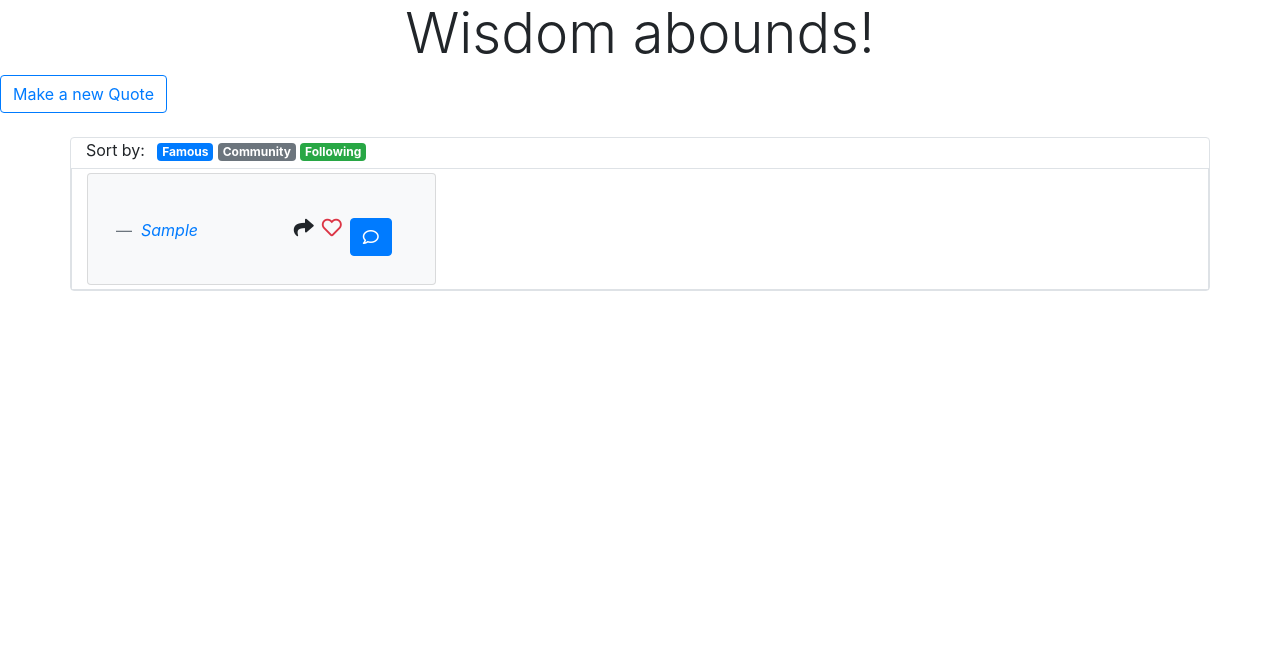
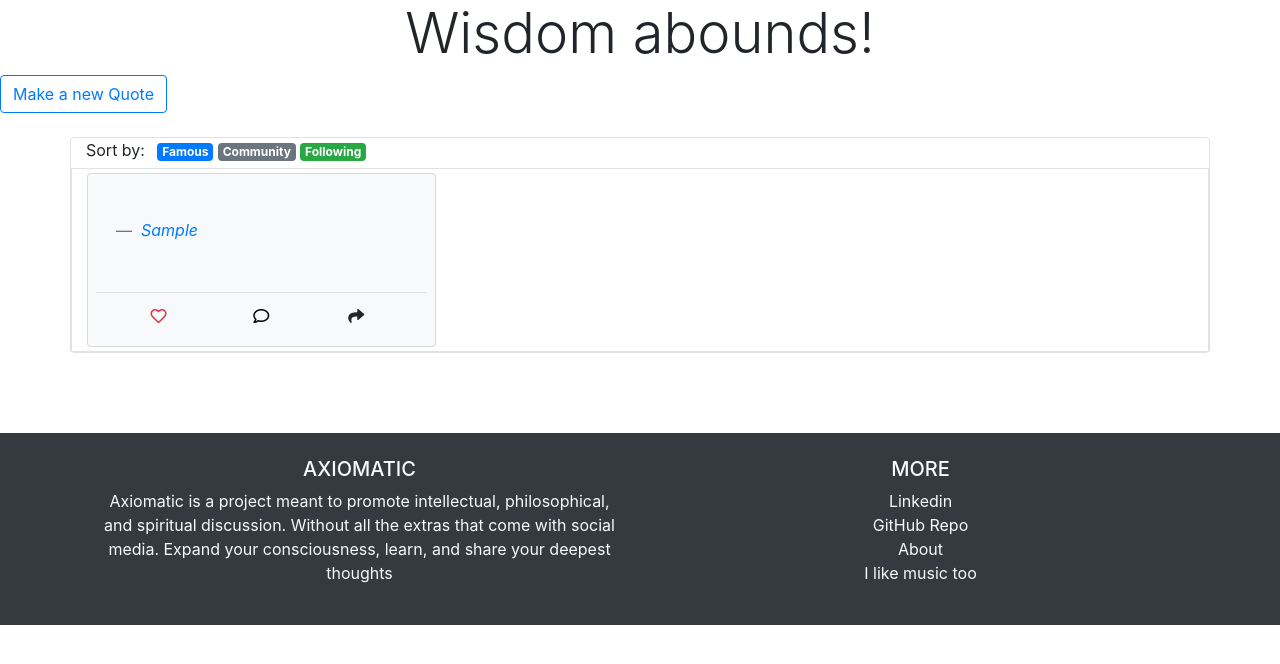
Before and after one commit to john-tettis/axiomatic, a Flask app: page /quotes in a window 1280 px wide. Shown: the part 56-720 px from the top of the page. Run offline with Flask 2, Linux system fonts and the light colour scheme; tables that the repository leaves empty hold one stand-in row (values such as "Sample post"); a database or web service that is not in the repository returns one stand-in record (values such as "Sample title"); data that the repository does not hold is empty; some libraries are stand-ins or nearby versions.

Commit message:
styles added

```diff
--- a/app.py
+++ b/app.py
@@ -183,6 +183,10 @@ def unfollow():
 @app.route('/quotes')
 def display_quotes():
     filt= request.args.get('f','famous')
+    if filt == 'following':
+        if not g.poet:
+            flash('You are not logged in!')
+            return redirect('/quotes')
     quotes = retrieve_quotes(filt)
     return render_template('/quotes/quotes.html', quotes = quotes)
 
--- a/models.py
+++ b/models.py
@@ -105,7 +105,7 @@ class Quote(db.Model):
                 quote = Quote(content=content,author=author)
                 db.session.add(quote)
                 db.session.commit()
-            except IntegrityError:
+            except:
                 quote = cls.query.filter_by(content=content).first()
             return quote
 
--- a/static/css/style.css
+++ b/static/css/style.css
@@ -0,0 +1,80 @@
+@import url('https://fonts.googleapis.com/css2?family=Marck+Script&display=swap');
+
+.astext {
+    background:none;
+    color:black;
+    border:none;
+    margin:0;
+    padding:0;
+    cursor: pointer;
+    margin-bottom:10px;
+}
+.astext:focus {
+    outline: none;
+    box-shadow: none;
+  }
+i{
+    margin-top:5px;
+    cursor:pointer;
+}
+
+.quote-footer{
+    height:30px;
+}
+
+hr.quote{
+    margin-bottom:10px;
+    margin-top:30px;
+}
+
+/* .hero{
+    background:url('https://images.unsplash.com/photo-1492269682833-cd80f8a20b08?ixid=MXwxMjA3fDB8MHxzZWFyY2h8MTV8fHplbnxlbnwwfHwwfA%3D%3D&ixlib=rb-1.2.1&w=1000&q=80');
+    background-repeat:no-repeat;
+
+} */
+
+.imgbox {
+    display: grid;
+    height: 100%;
+}
+.center-fit {
+    width: 100vw;
+}
+
+.img-holder{
+    position: relative;
+    text-align: center;
+    height:70vh;
+    overflow-y:hidden;
+    overflow-x:hidden;
+}
+.centered {
+    position: absolute;
+    top: 50%;
+    left: 50%;
+    transform: translate(-50%, -50%);
+}
+
+.qod{
+    height:80vh;
+}
+.qod blockquote p{
+    font-family: 'Marck Script', cursive;
+    font-size:3em;
+}
+#push{
+    height:80px;
+}
+@media screen and (max-width: 540px){
+    #push{
+        height:150px
+    }
+    .qod blockquote p{
+        font-size:1em;
+    }
+
+}
+.comments{
+    height:20rem;
+    overflow-y:scroll;
+}
--- a/static/js/app.js
+++ b/static/js/app.js
@@ -1,6 +1,7 @@
 
 $('.fa-heart').on('click', function(e){
-    let temp = $(e.target).parent().parent().parent().parent().parent()
+    let temp = $(e.target).parent().parent().parent()
+    console.log(temp)
     let content = temp.find('.quote-content').first().text()
     let author = temp.find('.author').text()
     likeQuote(content, author, $(e.target))
--- a/templates/about.html
+++ b/templates/about.html
@@ -1,5 +1,6 @@
 {% extends 'base.html'%}
 {% set active_page = "about"%}
+{% block title %}About{% endblock %}
 {% block content %}
 <div class="container-fluid">
     <div class="container d=flex justify-content-center bg-light">
@@ -9,7 +10,7 @@
             Axiomatic is a project developed by me, <a href="https://www.linkedin.com/in/john-tettis/">John Tettis</a>. At the time of this project, I am studying at Springboard as a software engineer. Axiomatic is the first of three Capstone projects to be completed in my time at Springboard.
         </p>
         <a href="">Github Repo</a>
-        <p><a href="">Zen Quotes API</a>(Credit for all the quotes)</p>
+        <p><a href="https://zenquotes.io/">Zen Quotes API</a>(Credit for all the quotes)</p>
     </div>
 </div>
 {%endblock%}
--- a/templates/base.html
+++ b/templates/base.html
@@ -81,6 +81,45 @@
 {% endwith %}
 {%block content%}
 {%endblock %}
+<div id="push"></div>
+
+<footer class="bg-dark text-center text-lg-start">
+
+  <div class="container p-4">
+
+    <div class="row">
+
+      <div class="col-lg-6 col-md-12 mb-4 mb-md-0">
+        <h5 class=" text-light text-uppercase">Axiomatic</h5>
+
+        <p class="text-light">
+          Axiomatic is a project meant to promote intellectual, philosophical, and spiritual discussion. Without all the extras that come with social media. Expand your consciousness, learn, and share your deepest thoughts
+        </p>
+      </div>
+      <div class="col-lg-6 col-md-12 mb-4 mb-md-0">
+        <h5 class="text-uppercase text-light">More</h5>
+
+        <ul class="list-unstyled mb-0">
+          <li>
+            <a href="#!" class="text-light">Linkedin</a>
+          </li>
+          <li>
+            <a href="#!" class="text-light">GitHub Repo</a>
+          </li>
+          <li>
+            <a href="/about" class="text-light">About</a>
+          </li>
+          <li>
+            <a href="#!" class="text-light">I like music too</a>
+          </li>
+        </ul>
+      </div>
+
+    </div>
+
+  </div>
+</footer>
+
 <script src="https://cdnjs.cloudflare.com/ajax/libs/axios/0.21.1/axios.min.js"
  integrity="sha512-bZS47S7sPOxkjU/4Bt0zrhEtWx0y0CRkhEp8IckzK+ltifIIE9EMIMTuT/mEzoIMewUINruDBIR/jJnbguonqQ==" crossorigin="anonymous"></script>
 <script src="https://code.jquery.com/jquery-3.2.1.slim.min.js" integrity="sha384-KJ3o2DKtIkvYIK3UENzmM7KCkRr/rE9/Qpg6aAZGJwFDMVNA/GpGFF93hXpG5KkN" crossorigin="anonymous"></script>
--- a/templates/home_anon.html
+++ b/templates/home_anon.html
@@ -1,5 +1,6 @@
 {% extends 'base.html'%}
 {% set active_page = "home"%}
+{% block title %}Axiomatic{% endblock %}
 {% block content %}
 <div class="px-4 pt-5 my-5 text-center border-bottom">
     <h1 class="display-4 fw-bold">Axiomatic</h1>
--- a/templates/quotes/info.html
+++ b/templates/quotes/info.html
@@ -1,4 +1,5 @@
 {% extends 'base.html'%}
+{% block title %}Quote info{% endblock %}
 {%set active_page='quotes'%}
 
 {% block content %}
--- a/templates/quotes/new.html
+++ b/templates/quotes/new.html
@@ -1,5 +1,6 @@
 {% extends 'base.html'%}
 {%set active_page='quotes'%}
+{% block title %}Create a new Quote{% endblock %}
 
 {% block content %}
 <div class="container border rounded bg-light p-3 mt-3">
--- a/templates/quotes/quote.html
+++ b/templates/quotes/quote.html
@@ -4,29 +4,30 @@
     <div class="card-body">
         <blockquote class="blockquote mb-0">
             <p class='quote-content'>{{quote.content}}</p>
+            <footer class="blockquote-footer">
+                <cite title="Source Title"><a target='_blank' href="https://www.google.com/search?q={{quote.author}}" class='author'>{{quote.author}}</a></cite>
+            </footer>
+        </blockquote>
 
-                <div class="row">
-                    <div class="col-9">
-                        <footer class="blockquote-footer">
-                            <cite title="Source Title"><a href="https://www.google.com/search?q={{quote.author}}" class='author'>{{quote.author}}</a></cite>
-                        </footer>
     </div>
-                    <div class="col-3">
-                        <div class="container-fluid d-flex justify-content-end">
+    <hr class="quote">
+    <div class="container-fluid d-flex justify-content-around">
+        {% if quote in g.poet.likes%}
+        <i class="fas fa-heart text-danger mr-2"></i>
+        {% else %}
+        <i class="far fa-heart text-danger mr-2"></i>
+        {% endif %}
+        <button type="button" class="astext" data-bs-toggle="modal" data-bs-target="#modal{{quote.id}}">
+            <i class="far fa-comment"></i>
+        </button>
         {% if quote in g.poet.shares%}
         <i class="mr-2 fas fa-minus-circle"></i>
         {% else %}
         <i class="mr-2 fas fa-share"></i>
         {% endif %}
-                            {% if quote in g.poet.likes%}
-                            <i class="fas fa-heart text-danger mr-2"></i>
-                            {% else %}
-                            <i class="far fa-heart text-danger mr-2"></i>
-                            {% endif %}
+
          <!-- Button trigger modal -->
-                            <button type="button" class="btn btn-primary" data-bs-toggle="modal" data-bs-target="#modal{{quote.id}}">
-                                <i class="far fa-comment"></i>
-                            </button>
+
 
         <!-- Modal -->
         <div class="modal  fade" id="modal{{quote.id}}" tabindex="-1" aria-labelledby="exampleModalLabel" aria-hidden="true">
@@ -34,7 +35,7 @@
             <div class="modal-content">
                 <div class="modal-header">
                 <h5 class="modal-title" id="exampleModalLabel">{{quote.author}}'s quote</h5>
-                                    <button type="button" class="btn-close" data-bs-dismiss="modal" aria-label="Close">x</button>
+                <button type="button" class="btn-close astext" data-bs-dismiss="modal" aria-label="Close"><i class="far fa-window-close fa-lg text-danger"></i></button>
                 </div>
                 <div class="modal-body">
 
@@ -43,7 +44,7 @@
                 </div>
                 <hr>
                 <p class="lead">Comments:</p>
-                                        <div class="container-fluid ">
+                    <div class="container-fluid comments">
                         {%for comment in quote.comments%}
                         <div class="container border rounded bg-light">
                             <blockquote class="blockquote">
@@ -73,12 +74,6 @@
         </div>
 
     </div>
-                    </div>
-                </div>
-
-        </blockquote>
-
-    </div>
 
 </div>
 {% else%}
@@ -86,34 +81,34 @@
     <div class="card-body">
         <blockquote class="blockquote mb-0">
             <p>{{quote.content}}</p>
-
-            <div class="row">
-                <div class="col-9">
             <footer class="blockquote-footer">
                 <cite title="Source Title"><a href="/poets/{{quote.poet_id}}" class='author'>{{quote.poet.username}}</a></cite>
             </footer>
+        </blockquote>
     </div>
-                <div class="col-3">
-                    <div class="container-fluid d-flex justify-content-end">
+    <hr class='quote'>
+    <div class="container-fluid d-flex justify-content-around quote-footer">
         {% if not quote in g.poet.quotes%}
+            {% if quote in g.poet.likes%}
+            <i class="fas fa-heart text-danger"></i>
+            {% else %}
+            <i class="far fa-heart text-danger"></i>
+            {% endif %}
+            <button type="button" class="astext" data-bs-toggle="modal" data-bs-target="#modal{{quote.id}}">
+                <i class="far fa-comment"></i>
+            </button>
             {% if quote in g.poet.shares%}
             <i class="mr-2 fas fa-minus-circle"></i>
             {% else %}
             <i class="mr-2 fas fa-share"></i>
             {% endif %}
-                            {% if quote in g.poet.likes%}
-                            <i class="fas fa-heart text-danger"></i>
-                            {% else %}
-                            <i class="far fa-heart text-danger"></i>
-                            {% endif %}
+
         {% else %}
         <i class="far fa-minus-square text-danger"></i>
         {% endif %}
 
         <!-- Button trigger modal -->
-                        <button type="button" class="btn btn-primary" data-bs-toggle="modal" data-bs-target="#modal{{quote.id}}">
-                            <i class="far fa-comment"></i>
-                        </button>
+
 
         <!-- Modal -->
         <div class="modal  fade" id="modal{{quote.id}}" tabindex="-1" aria-labelledby="exampleModalLabel" aria-hidden="true">
@@ -121,7 +116,7 @@
             <div class="modal-content">
                 <div class="modal-header">
                 <h5 class="modal-title" id="exampleModalLabel">{{quote.poet.username}}'s quote</h5>
-                                <button type="button" class="btn-close" data-bs-dismiss="modal" aria-label="Close">x</button>
+                <button type="button" class="btn-close astext" data-bs-dismiss="modal" aria-label="Close"><i class="far fa-window-close fa-lg text-danger"></i></button>
                 </div>
                 <div class="modal-body">
 
@@ -130,7 +125,7 @@
                 </div>
                 <hr>
                 <p class="lead">Comments:</p>
-                                    <div class="container-fluid ">
+                    <div class="container-fluid comments">
                         {%for comment in quote.comments%}
                         <div class="container border rounded bg-light">
                             <blockquote class="blockquote">
@@ -159,11 +154,6 @@
             </div>
         </div>
     </div>
-                </div>
-            </div>
-        </blockquote>
-
-    </div>
 
 </div>
 {% endif %}
--- a/templates/quotes/quotes.html
+++ b/templates/quotes/quotes.html
@@ -1,5 +1,6 @@
 {% extends 'base.html'%}
 {%set active_page='quotes'%}
+{% block title %}Axiomatic{% endblock %}
 
 {% block content %}
 <h1 class="display-4 text-center">Wisdom abounds!</h1>
--- a/templates/user/edit.html
+++ b/templates/user/edit.html
@@ -1,5 +1,6 @@
 {% extends 'base.html'%}
 {%set active_page='account'%}
+{% block title %}Edit Account{% endblock %}
 
 {% block content %}
 <div class="container border rounded bg-light p-3 mt-3">
--- a/templates/user/information.html
+++ b/templates/user/information.html
@@ -1,5 +1,6 @@
 {% extends 'base.html'%}
 {%set active_page='account'%}
+{% block title %}Your account{% endblock %}
 
 {% block content %}
 <div class="container-md border rounded bg-light" style="min-height:50vh">
@@ -50,7 +51,7 @@
         <div class="container-fluid border">
             <div class="row">
                 {% for quote in quotes|reverse %}
-                <div class="col justify-content-center">
+                <div class="col-12 col-md-4">
                     {% include '/quotes/quote.html' %}
                 </div>
                 {%endfor%}
--- a/templates/user/information_anon.html
+++ b/templates/user/information_anon.html
@@ -1,6 +1,6 @@
 {% extends 'base.html'%}
 {%set active_page='account'%}
-
+{% block title %}{{poet.username}}'s page{% endblock %}
 {% block content %}
 <div class="container-md " style="min-height:50vh">
 
--- a/templates/user/login.html
+++ b/templates/user/login.html
@@ -1,5 +1,6 @@
 {% extends 'base.html'%}
 {%set active_page='none'%}
+{% block title %}Log in{% endblock %}
 
 {% block content %}
 <div class="container">
--- a/templates/user/signup.html
+++ b/templates/user/signup.html
@@ -1,6 +1,6 @@
 {% extends 'base.html'%}
 {%set active_page='none'%}
-
+{% block title %}Sign up{% endblock %}
 {% block content %}
 <div class="container">
 <h1 class="display-3 text-center">Create Account</h1>
```
Also changed, not shown: templates/home.html (+31 -15 lines). Lines whose indentation alone changed are shown as unchanged.
